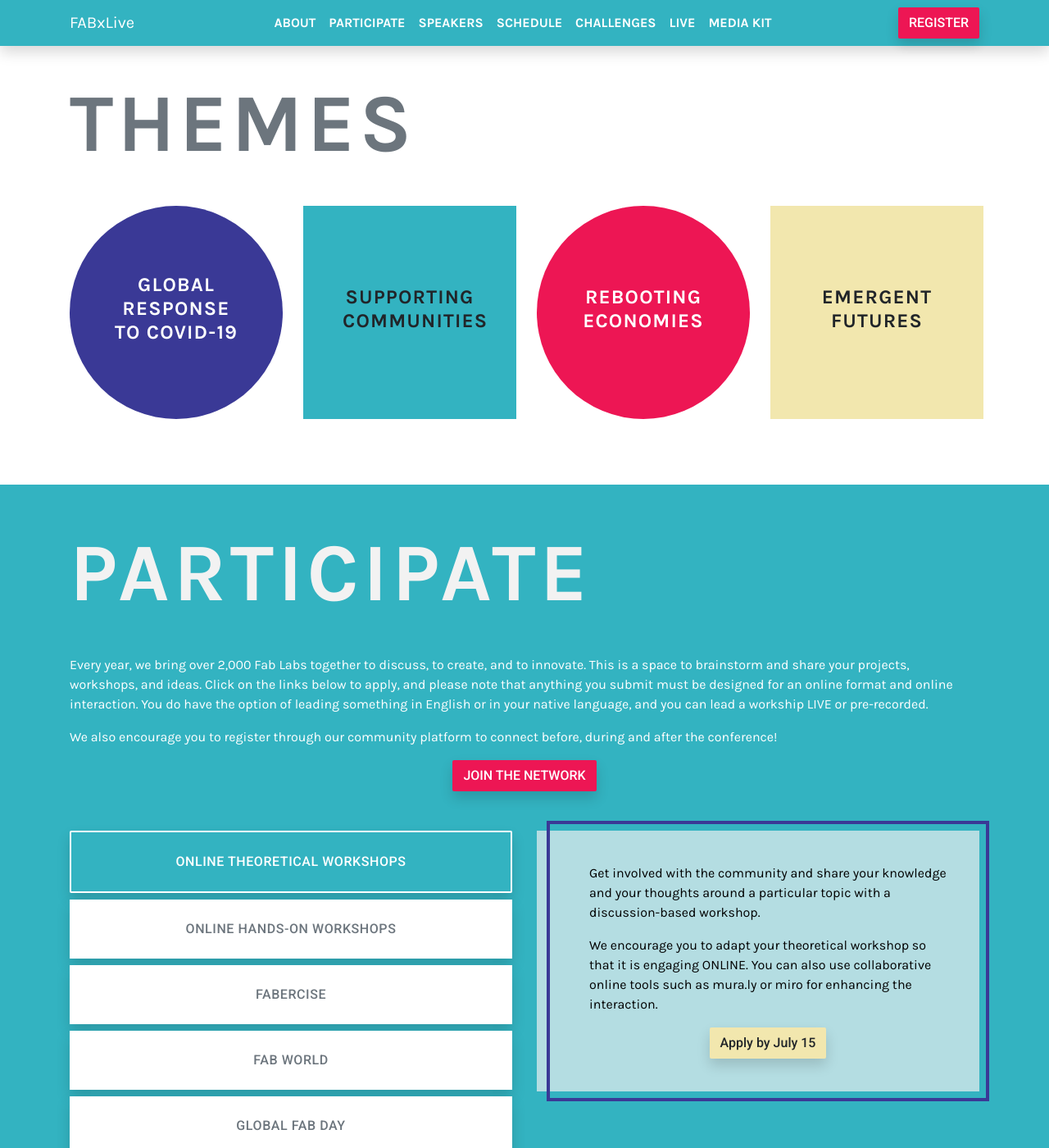
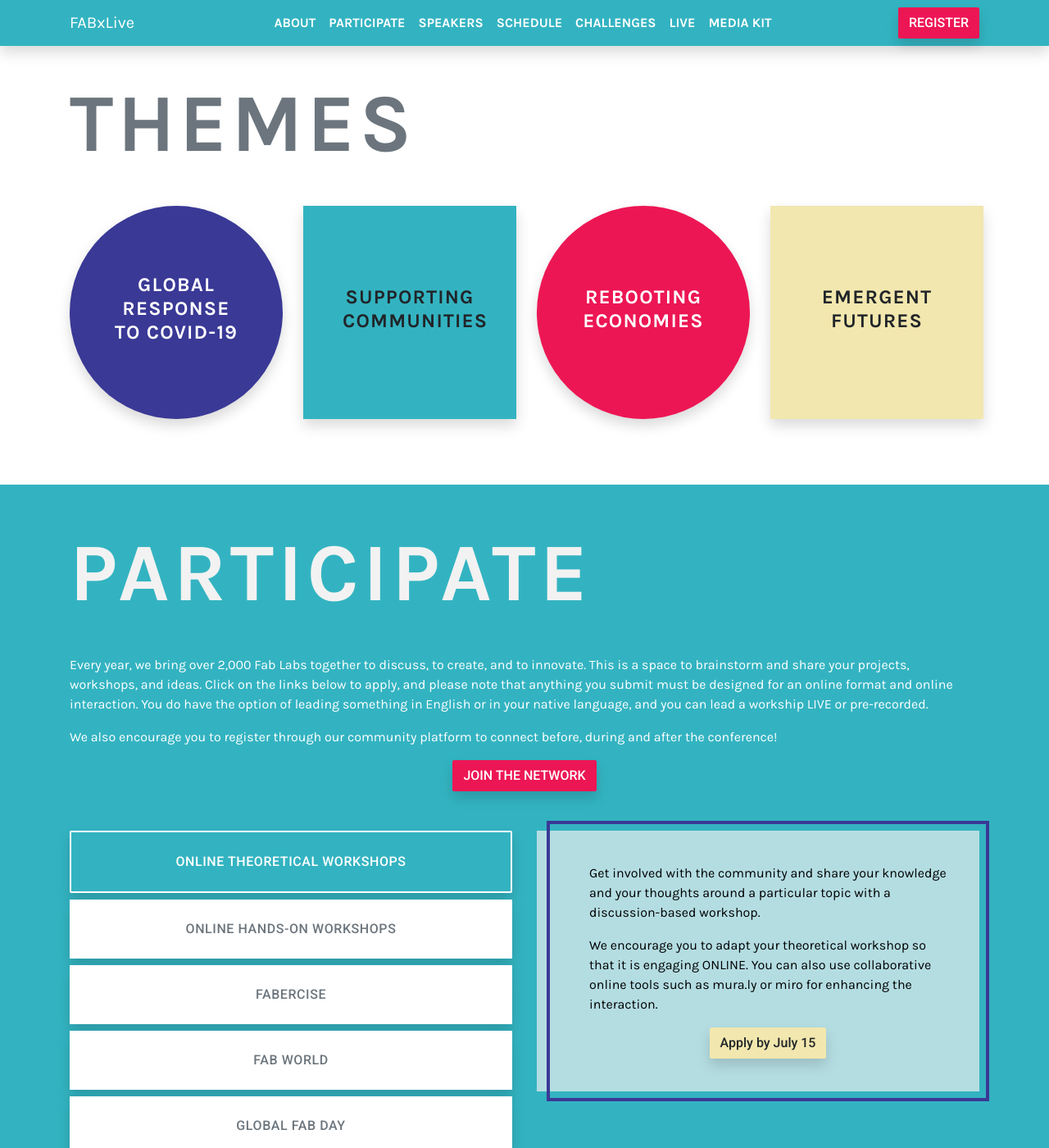
Before and after one commit to fabfoundation/fabxlive2020, a Jekyll site: the page built from index.html, in a window 1280 px wide and 1400 px high, scrolled down 1391 px. Shown: the whole window at 82% size. Built offline with Jekyll 4.4.1, drawn with Linux system fonts in a browser that asks for light colours; nearby versions of some CDN libraries.

Commit message:
Add shadow on themes

```diff
--- a/assets/main.scss
+++ b/assets/main.scss
@@ -96,6 +96,7 @@ h1, h2, h3, h4, h5, h6 {
   text-align: center;
   height: 260px;
   width: 260px;
+  box-shadow: 0 .5rem 1rem rgba(0,0,0,.15);
 }
 
 .footer-header {
```
Also changed, not shown: index.html (line endings or trailing spaces).
